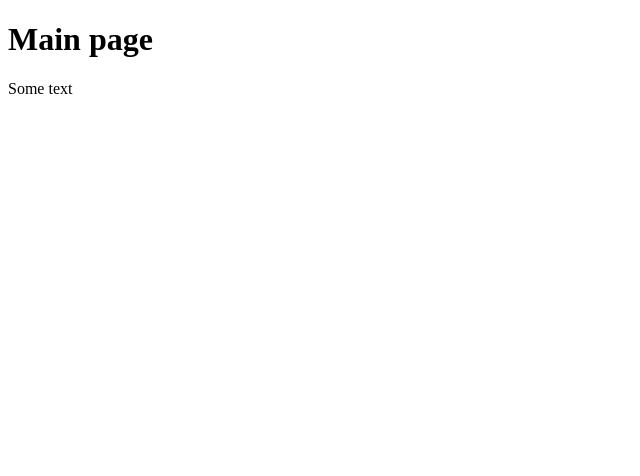
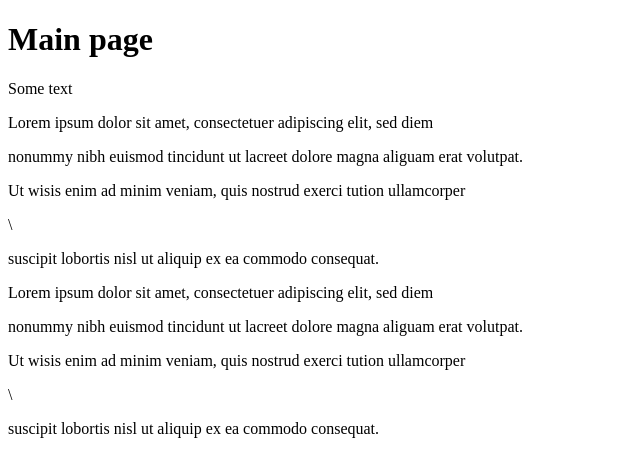
Before and after one commit to AlexLytvyn1/RRPS01, a plain HTML site: page index.html in a window 1280 px wide. Shown: the whole page, without its empty margins (0-640 px from the left). Drawn offline with Linux system fonts and the light colour scheme.

Commit message:
Add text to index.html

```diff
--- a/index.html
+++ b/index.html
@@ -7,5 +7,14 @@
 <body>
 <h1>Main page</h1>
 <p>Some text</p>
+<p>Lorem ipsum dolor sit amet, consectetuer adipiscing elit, sed diem</p>
+<p>nonummy nibh euismod tincidunt ut lacreet dolore magna aliguam erat volutpat.</p>
+<p>Ut wisis enim ad minim veniam, quis nostrud exerci tution ullamcorper</p>\
+<p>suscipit lobortis nisl ut aliquip ex ea commodo consequat.</p>
+<p>Lorem ipsum dolor sit amet, consectetuer adipiscing elit, sed diem</p>
+<p>nonummy nibh euismod tincidunt ut lacreet dolore magna aliguam erat volutpat.</p>
+<p>Ut wisis enim ad minim veniam, quis nostrud exerci tution ullamcorper</p>\
+<p>suscipit lobortis nisl ut aliquip ex ea commodo consequat.</p>
+
 </body>
 </html>
```
